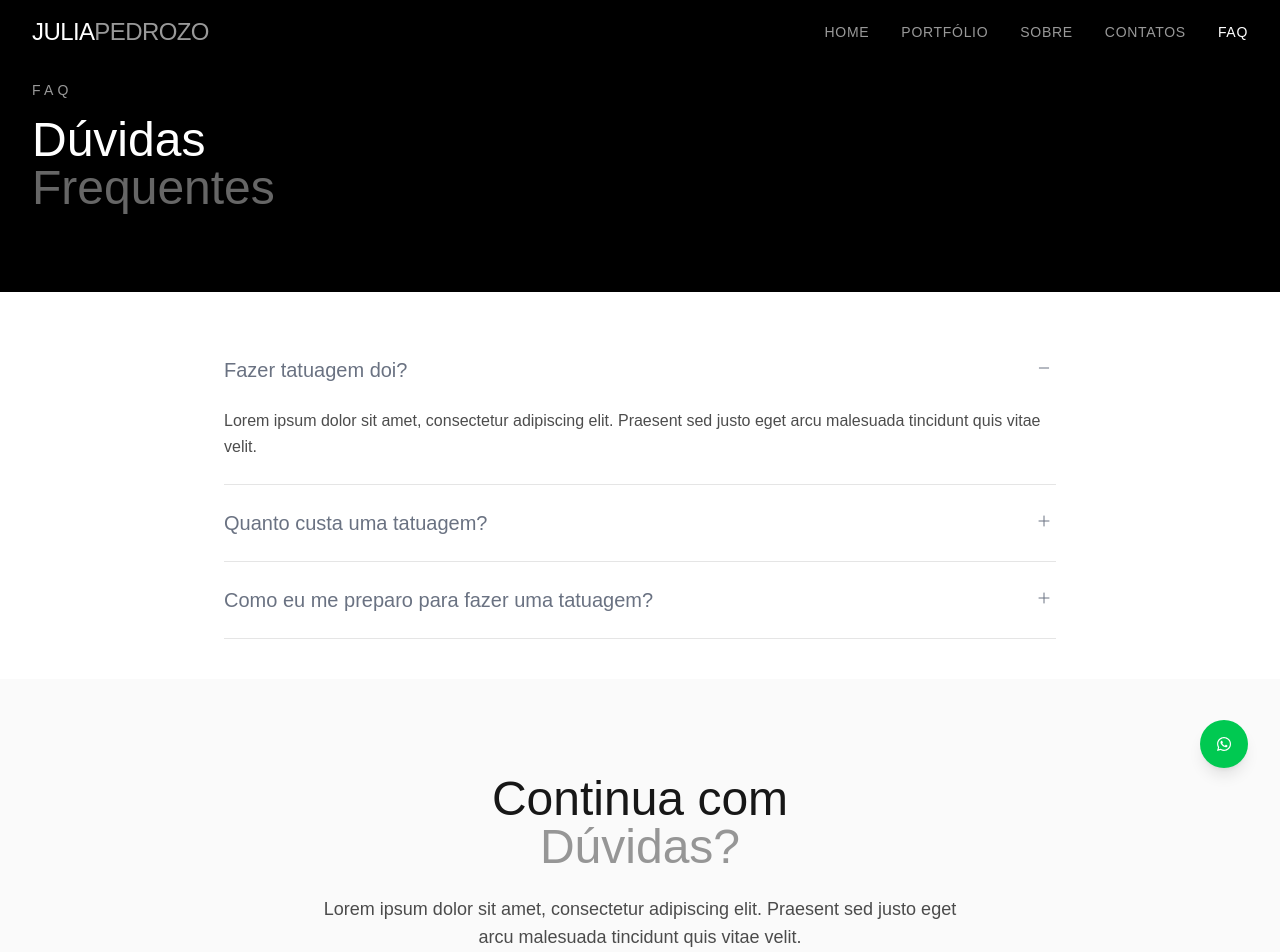
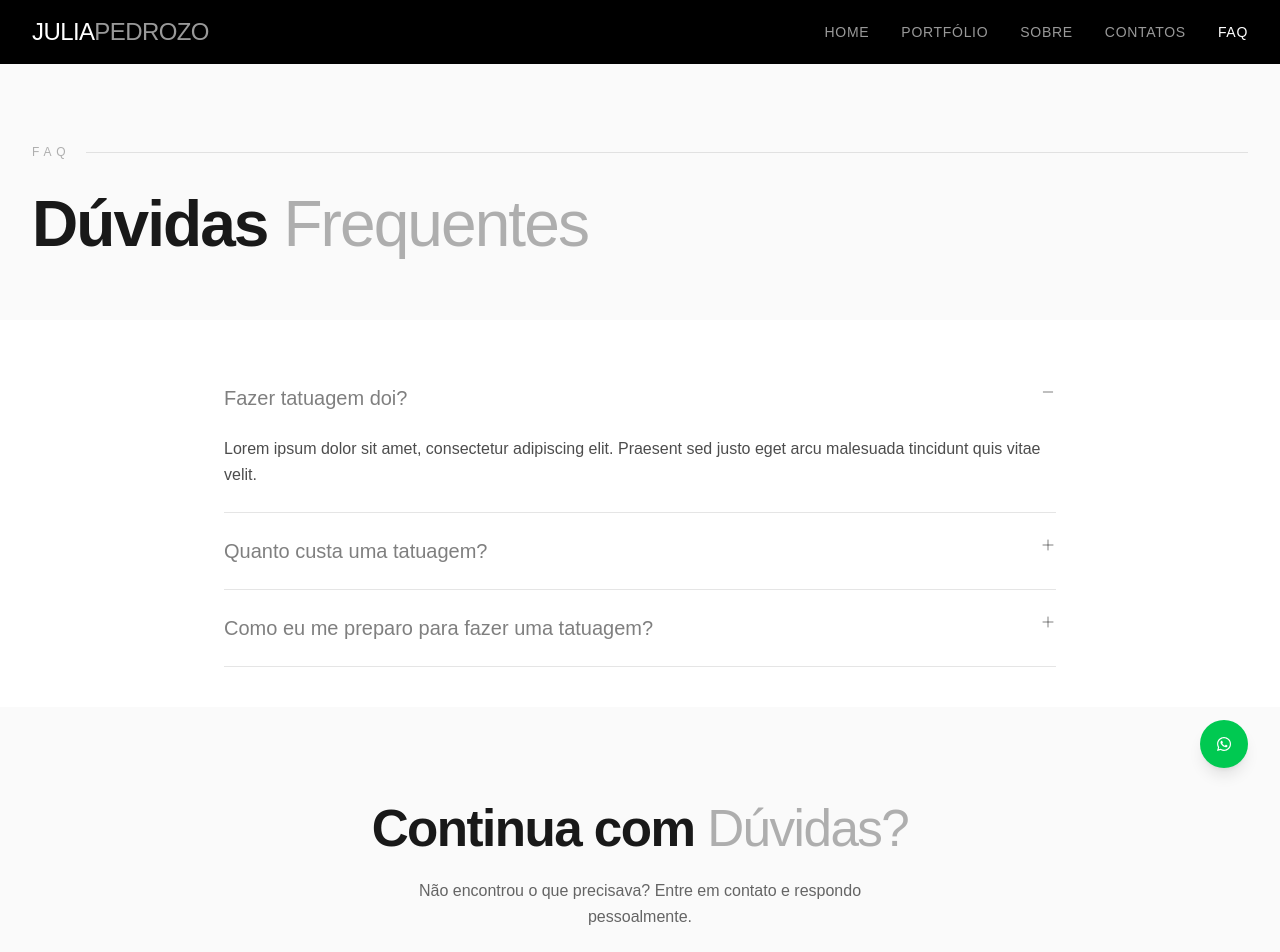
Before and after one commit to jvctrsz/LadingPageTattoo, a Next.js app: page /faq in a window 1280 px wide. Shown: the top 952 px of the page. Built offline with nearby package versions, Linux system fonts and the light colour scheme.

Commit message:
componentiza faq

```diff
--- a/app/Components/PageHeader.tsx
+++ b/app/Components/PageHeader.tsx
@@ -10,7 +10,10 @@ interface PageHeaderProps {
 
 const PageHeader = ({ page, subTitle, title }: PageHeaderProps) => {
   return (
-    <section aria-label={`Cabeçalho — ${page}`} className="bg-neutral-50 pt-28 pb-12 lg:pt-36 lg:pb-16">
+    <section
+      aria-label={`Cabeçalho — ${page}`}
+      className="bg-neutral-50 pt-28 pb-12 lg:pt-36 lg:pb-16"
+    >
       <div className="max-w-7xl mx-auto px-4 sm:px-6 lg:px-8">
         <motion.div
           initial={{ opacity: 0, y: 24 }}
@@ -18,13 +21,20 @@ const PageHeader = ({ page, subTitle, title }: PageHeaderProps) => {
           transition={{ duration: 0.7, ease: [0.25, 0.46, 0.45, 0.94] }}
         >
           <div className="flex items-center gap-4 mb-8">
-            <span className="text-black/30 text-xs uppercase tracking-[0.4em]">{page}</span>
+            <span className="text-black/30 text-xs uppercase tracking-[0.4em]">
+              {page}
+            </span>
             <div className="flex-1 h-px bg-black/10" />
           </div>
 
           <header>
-            <h1 className="font-bold leading-none text-black/90"
-                style={{ fontSize: "clamp(2.5rem, 5vw, 5rem)", letterSpacing: "-0.03em" }}>
+            <h1
+              className="font-bold leading-none text-black/90"
+              style={{
+                fontSize: "clamp(2.5rem, 5vw, 5rem)",
+                letterSpacing: "-0.03em",
+              }}
+            >
               {title}{" "}
               <span className="font-light text-black/30">{subTitle}</span>
             </h1>
--- /dev/null
+++ b/app/Components/faq/FAQCta.tsx
@@ -0,0 +1,39 @@
+"use client";
+
+import { motion } from "motion/react";
+
+export const FAQCta = () => {
+  return (
+    <section aria-label="Ainda tem dúvidas?" className="py-24 bg-neutral-50">
+      <div className="max-w-4xl mx-auto px-4 sm:px-6 lg:px-8 text-center">
+        <motion.div
+          initial={{ opacity: 0, y: 20 }}
+          whileInView={{ opacity: 1, y: 0 }}
+          viewport={{ once: true }}
+          transition={{ duration: 0.6 }}
+        >
+          <h2
+            className="font-bold leading-none text-black/90 mb-6"
+            style={{
+              fontSize: "clamp(2rem, 4vw, 4rem)",
+              letterSpacing: "-0.03em",
+            }}
+          >
+            Continua com{" "}
+            <span className="font-light text-black/30">Dúvidas?</span>
+          </h2>
+          <p className="text-base text-black/60 mb-8 max-w-lg mx-auto leading-relaxed">
+            Não encontrou o que precisava? Entre em contato e respondo
+            pessoalmente.
+          </p>
+          <a
+            href="/contatos"
+            className="inline-flex items-center gap-2 bg-black text-white px-8 py-4 text-sm uppercase tracking-wider hover:bg-black/80 transition-colors"
+          >
+            Entre em contato
+          </a>
+        </motion.div>
+      </div>
+    </section>
+  );
+};
--- /dev/null
+++ b/app/Components/faq/FAQList.tsx
@@ -0,0 +1,32 @@
+"use client";
+
+import { faqs } from "@/src/Utils/mockData";
+import { motion } from "motion/react";
+import { useState } from "react";
+import FAQItem from "@/app/faq/FAQItem";
+
+export const FAQList = () => {
+  const [openIndex, setOpenIndex] = useState<number | null>(0);
+
+  return (
+    <section aria-label="Perguntas frequentes">
+      <div className="max-w-4xl mx-auto px-4 sm:px-6 lg:px-8">
+        <motion.div
+          initial={{ opacity: 0, y: 20 }}
+          animate={{ opacity: 1, y: 0 }}
+          transition={{ duration: 0.6, delay: 0.2 }}
+        >
+          {faqs.map((faq, index) => (
+            <FAQItem
+              key={index}
+              question={faq.question}
+              answer={faq.answer}
+              isOpen={openIndex === index}
+              onToggle={() => setOpenIndex(openIndex === index ? null : index)}
+            />
+          ))}
+        </motion.div>
+      </div>
+    </section>
+  );
+};
--- a/app/Components/home/HeroDesktop.tsx
+++ b/app/Components/home/HeroDesktop.tsx
@@ -45,7 +45,10 @@ export const HeroDesktop = () => {
 
           <h1
             className="font-bold leading-none text-black/90 mb-6"
-            style={{ fontSize: "clamp(5rem, 9vw, 9rem)", letterSpacing: "-0.03em" }}
+            style={{
+              fontSize: "clamp(5rem, 9vw, 9rem)",
+              letterSpacing: "-0.03em",
+            }}
           >
             Julia
             <br />
--- a/app/faq/FAQItem.tsx
+++ b/app/faq/FAQItem.tsx
@@ -13,20 +13,20 @@ interface FAQItemProps {
 const FAQItem = ({ question, answer, isOpen, onToggle }: FAQItemProps) => {
   return (
     <div className="border-b border-black/10">
+      <h3>
         <button
           onClick={onToggle}
           className="w-full py-6 flex items-start justify-between gap-4 text-left hover:opacity-70 transition-opacity"
           aria-expanded={isOpen}
         >
-        <h3 className="text-xl flex-1 text-gray-500">{question}</h3>
-        <div className="shrink-0 w-6 h-6 flex items-center justify-center">
+          <span className="text-xl flex-1 text-black/50">{question}</span>
           {isOpen ? (
-            <MinusIcon className="size-4 text-gray-500" />
+            <MinusIcon className="size-4 shrink-0 text-black/50" />
           ) : (
-            <PlusIcon className="size-4 text-gray-500" />
+            <PlusIcon className="size-4 shrink-0 text-black/50" />
           )}
-        </div>
         </button>
+      </h3>
       {isOpen && (
         <motion.div
           initial={{ opacity: 0, height: 0 }}
--- a/app/faq/page.tsx
+++ b/app/faq/page.tsx
@@ -1,84 +1,34 @@
-"use client";
+import type { Metadata } from "next";
+import PageHeader from "../Components/PageHeader";
+import { FAQList } from "../Components/faq/FAQList";
+import { FAQCta } from "../Components/faq/FAQCta";
 
-import { faqs } from "@/src/Utils/mockData";
-import { motion } from "motion/react";
-import { useState } from "react";
-import FAQItem from "./FAQItem";
-
-const FAQ = () => {
-  const [openIndex, setOpenIndex] = useState<number | null>(0);
-
-  return (
-    <div className="flex flex-col gap-10">
-      <section className="py-14 lg:pt-20 bg-black text-white">
-        <div className="max-w-7xl mx-auto px-4 sm:px-6 lg:px-8">
-          <motion.div
-            initial={{ opacity: 0, y: 20 }}
-            animate={{ opacity: 1, y: 0 }}
-            transition={{ duration: 0.6 }}
-          >
-            <div className="text-white/60 text-sm uppercase tracking-[0.3em] mb-4">
-              FAQ
-            </div>
-            <h1 className="text-3xl lg:text-5xl mb-6">
-              Dúvidas
-              <br />
-              <span className="text-white/40">Frequentes</span>
-            </h1>
-          </motion.div>
-        </div>
-      </section>
-
-      <section>
-        <div className="max-w-4xl mx-auto px-4 sm:px-6 lg:px-8">
-          <motion.div
-            initial={{ opacity: 0, y: 20 }}
-            animate={{ opacity: 1, y: 0 }}
-            transition={{ duration: 0.6, delay: 0.2 }}
-          >
-            {faqs.map((faq, index) => (
-              <FAQItem
-                key={index}
-                question={faq.question}
-                answer={faq.answer}
-                isOpen={openIndex === index}
-                onToggle={() =>
-                  setOpenIndex(openIndex === index ? null : index)
-                }
-              />
-            ))}
-          </motion.div>
-        </div>
-      </section>
-
-      <section className="py-24 bg-neutral-50">
-        <div className="max-w-4xl mx-auto px-4 sm:px-6 lg:px-8 text-center">
-          <motion.div
-            initial={{ opacity: 0, y: 20 }}
-            whileInView={{ opacity: 1, y: 0 }}
-            viewport={{ once: true }}
-            transition={{ duration: 0.6 }}
-          >
-            <h2 className="text-4xl lg:text-5xl mb-6">
-              Continua com
-              <br />
-              <span className="text-black/40">Dúvidas?</span>
-            </h2>
-            <p className="text-lg text-black/70 mb-8 max-w-2xl mx-auto">
-              Lorem ipsum dolor sit amet, consectetur adipiscing elit. Praesent
-              sed justo eget arcu malesuada tincidunt quis vitae velit.
-            </p>
-            <a
-              href="/contatos"
-              className="inline-flex items-center gap-2 bg-black text-white px-8 py-4 text-sm uppercase tracking-wider hover:bg-black/90 transition-colors"
-            >
-              Entre em contato
-            </a>
-          </motion.div>
-        </div>
-      </section>
-    </div>
-  );
+export const metadata: Metadata = {
+  title: "FAQ | Julia Pedrozo Tattoo",
+  description:
+    "Dúvidas frequentes sobre tatuagem com Julia Pedrozo em Sinop - MT. Saiba tudo sobre cuidados, agendamento, orçamento e estilos.",
+  keywords: [
+    "faq",
+    "dúvidas tatuagem",
+    "cuidados tatuagem",
+    "agendamento tattoo",
+    "julia pedrozo",
+  ],
+  openGraph: {
+    title: "FAQ | Julia Pedrozo Tattoo",
+    description:
+      "Dúvidas frequentes sobre tatuagem com Julia Pedrozo em Sinop - MT.",
+    type: "website",
+    locale: "pt_BR",
+  },
 };
 
-export default FAQ;
+export default function FaqPage() {
+  return (
+    <main className="flex flex-col gap-10 bg-white">
+      <PageHeader page="FAQ" title="Dúvidas" subTitle="Frequentes" />
+      <FAQList />
+      <FAQCta />
+    </main>
+  );
+}
```
Lines whose indentation alone changed are shown as unchanged.
